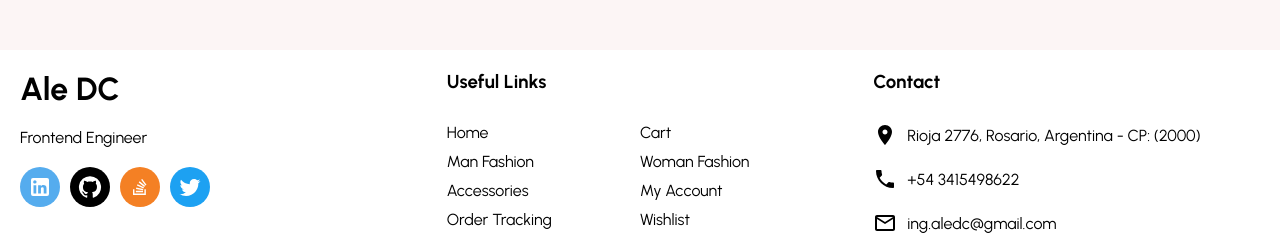
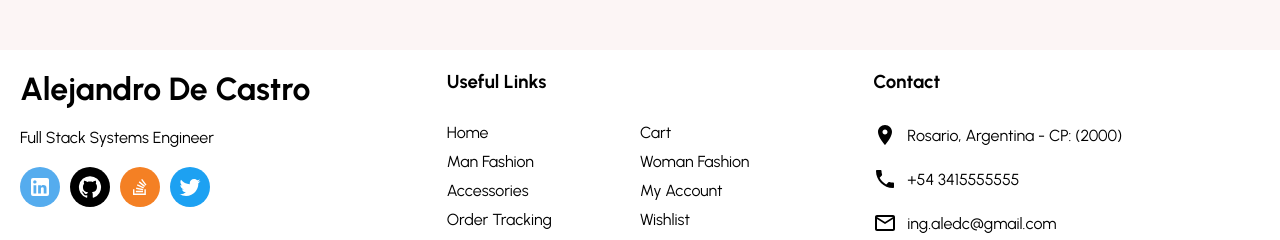
Before and after one commit to aledc7/react-shop, a React (Create React App) app in the folder client/: page / in a window 1280 px wide. Shown: the part 1400-1640 px from the top of the page. Built offline with nearby package versions, Linux system fonts and the light colour scheme; no server answers.

Commit message:
link Categories with api data

```diff
--- a/client/public/index.html
+++ b/client/public/index.html
@@ -16,11 +16,11 @@
       font-family: 'Urbanist', sans-serif;
     }
   </style>
-  <title>Ale DC</title>
+  <title>aledc7</title>
 </head>
 
 <body>
-  <noscript>You need to enable JavaScript to run this app.</noscript>
+  <noscript>You probably want to enable javascript to run this awesome fashion E-Commerce Shop App</noscript>
   <div id="root"></div>
 </body>
 
--- a/client/src/ProductList/ProductList.jsx
+++ b/client/src/ProductList/ProductList.jsx
@@ -71,7 +71,7 @@ const ProductList = () => {
         <Container>
             <Navbar />
             <Announcement />
-            <Title>Dresses</Title>
+            <Title>{(cat.toUpperCase())}</Title>
             <FilterContainer>
                 <Filter>
                     <FilterText>Filter Products:</FilterText>
--- a/client/src/components/Footer.jsx
+++ b/client/src/components/Footer.jsx
@@ -19,7 +19,7 @@ const openInNewTab = (url) => {
 
 const Container = styled.div`
   display:flex;
-    ${mobile({flexDirection: "column"})}
+  ${mobile({ flexDirection: "column" })}
 `;
 
 const Logo = styled.h1`
@@ -57,14 +57,14 @@ padding: 20px;
 const Center = styled.div`
   flex:1;
   padding: 20px;
-${mobile({display: "none"})}
+  ${mobile({ display: "none" })}
 `;
 
 
 const Right = styled.div`
   flex:1;
   padding: 20px;
-${mobile({backgroundColor: "#fff8f8"})}
+  ${mobile({ backgroundColor: "#fff8f8" })}
 `;
 
 const Title = styled.h3`
@@ -98,8 +98,8 @@ const Footer = () => {
   return (
     <Container>
       <Left>
-                <Logo>Ale DC</Logo>
-                <Description>Frontend Engineer</Description>
+        <Logo>Alejandro De Castro</Logo>
+        <Description>Full Stack Systems Engineer</Description>
         <SocialContainer>
           <Tooltip title="Linkedin">
             <SocialIcon color="#55ACEE" onClick={() => openInNewTab('https://www.linkedin.com/in/aledc7/')}>
@@ -142,8 +142,8 @@ const Footer = () => {
       </Center>
       <Right>
         <Title>Contact</Title>
-                <ContactItem> <Room style={{ marginRight: "10px" }} /> Rioja 2776, Rosario, Argentina - CP: (2000) </ContactItem>
-                <ContactItem> <Phone style={{ marginRight: "10px" }} /> +54 3415498622</ContactItem>
+        <ContactItem> <Room style={{ marginRight: "10px" }} />Rosario, Argentina - CP: (2000) </ContactItem>
+        <ContactItem> <Phone style={{ marginRight: "10px" }} /> +54 3415555555</ContactItem>
         <ContactItem> <MailOutline style={{ marginRight: "10px" }} /> ing.aledc@gmail.com</ContactItem>
         <Paiment src="https://i.ibb.co/Qfvn4z6/payment.png" />
       </Right>
```
Lines whose indentation alone changed are shown as unchanged.
